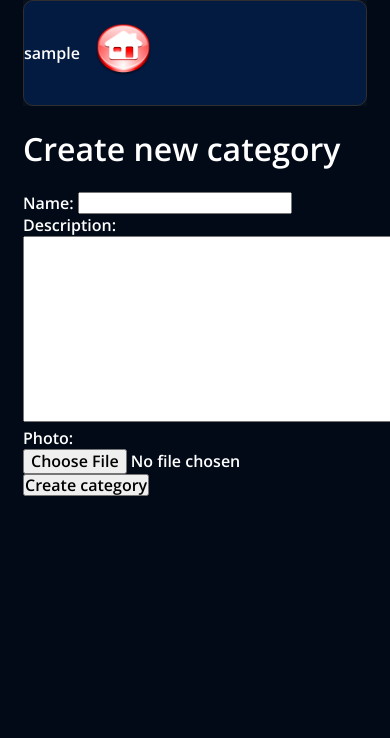
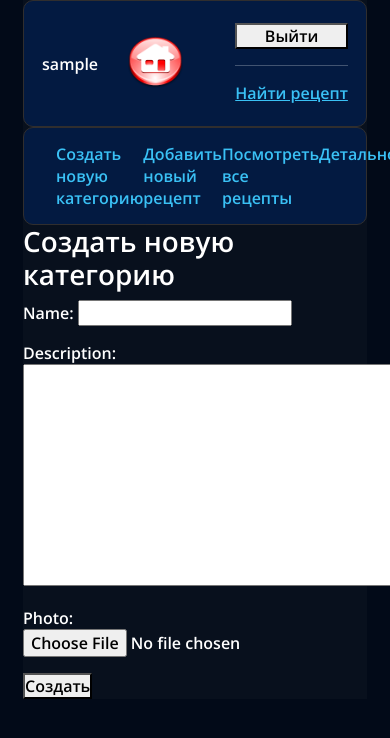
Before and after one commit to Algo102/Prescript, a Django app: page /users/main/create_category/ in a window 390 px wide; the page is wider, and only the part inside the window is pictured. Shown: the top 738 px of that part. Run offline with Django 5.2, Linux system fonts and the light colour scheme; the visitor is signed in with stand-in values (Sample User, id 1); some libraries are stand-ins or nearby versions.

Commit message:
beta 2.1

```diff
--- a/static/css/style.css
+++ b/static/css/style.css
@@ -57,25 +61,62 @@ body {
 }
 
 .header {
-  padding: 17px 0;
+  padding: 15px 0;
   border-radius: 10px;
   border: 1px solid #302e2e;
   background-color: #031a41;
   display: flex;
   flex-wrap: wrap;
-  justify-content: flex-start;
+  justify-content: space-around;
   flex-direction: row;
   align-items: center;
   align-content: stretch;
   gap: 40px;
 }
 
+.header_main {
+  padding: 15px 0;
+  border-radius: 10px;
+  border: 1px solid #302e2e;
+  background-color: #031a41;
+  gap: 20px;
+
+}
+
+.head_main_ull {
+  display: flex;
+  justify-content: space-around;
+  margin-bottom: 0;
+  list-style-type: none;
+
+}
+
+.non_line {
+  text-decoration: none;
+}
+
+
 .header__link {
   color: #FFF;
 }
 
+.left_head {
+  display: flex;
+  flex-wrap: wrap;
+  align-items: center;
+  gap: 30px;
+}
+
 .big:hover {
   color: rgb(154, 214, 240);
+}
+
+.a_color {
+  color: rgb(58 193 245);
+}
+
+a {
+  color: rgb(58 193 245);
 }
 
 a .logo_drink {
@@ -84,6 +125,16 @@ a .logo_drink {
     /*background-color: transparent;*/
 }
 
+.txt_log {
+  font-size: 13px;
+  color: #e83e8c;
+  text-align: right;
+}
+
+.btn_out {
+  display: flex;
+  flex-direction: column;
+}
 
 .main__info {
   padding: 160px 0 197px 0;
--- a/templates/base.html
+++ b/templates/base.html
@@ -5,23 +5,60 @@
     <meta charset="utf-8">
     <meta name="viewport" content="width=device-width, initial-scale=1">
     <title>User authenticate</title>
-{#    <link rel="stylesheet" href="{% static 'css/bootstrap.css' %}">#}
+    <link rel="stylesheet" href="{% static 'css/bootstrap.css' %}">
     <link rel="icon" href="{% static 'images/drinks.png' %}">
-    <link rel="stylesheet" href="{% static 'css/normalize.css' %}">
+{#    <link rel="stylesheet" href="{% static 'css/normalize.css' %}">#}
     <link rel="stylesheet" href="{% static 'css/style.css' %}">
 </head>
 <body class="container">
 
-    <div class="top ">
-        <nav class="header container">
+<div class="top ">
+    <nav class="header container">
+        <div class="left_head">
             {{ user }}
-            <a class="logo_drink" href="{% url 'home' %}"><img class="logo_drink" src="{% static 'images/ico_home.png' %}" alt="logo0"></a>
-        </nav>
+            <a class="logo_drink" href="{% url 'home' %}"><img class="logo_drink"
+                                                               src="{% static 'images/ico_home.png' %}" alt="logo0"></a>
+        </div>
+
+        <div>
+            {% if user.is_authenticated %}
+                <form action="{% url 'logout' %}" method="post">
+                {% csrf_token %}
+                <div class="btn_out">
+                    <button type="submit">Выйти</button>
+                    <hr>
+                    <a href="{% url 'get_receipt' %}">Найти рецепт</a>
+                </div>
+            {% else %}
+                <a class="a_color" href="{% url 'login' %}">Войти</a> |
+                <a class="a_color" href="{% url 'register' %}">Регистрация</a>
+            {% endif %}
+        </div>
+    </nav>
+
+     <div>
+        {% if not user.is_authenticated %}
+            <p class="txt_log">Наслаждайтесь готовыми рецептами и делитесь своими (нужна регистрация)
+
+        {% else %}
+            <div class="header_main">
+                <ul class="head_main_ull">
+                    <li><a class="non_line" href="{% url 'create_category' %}">Создать новую категорию</a></li>
+                    <li><a class="non_line" href="{% url 'add_receipt' %}">Добавить новый рецепт</a></li>
+                    <li><a class="non_line" href="{% url 'all_receipt' %}">Посмотреть все рецепты</a></li>
+                    <li><a class="non_line" href="{% url 'main' %}">Детально</a></li>
+                </ul>
+            </div>
+
+        {% endif %}
     </div>
 
 
     {% block content %}
     {% endblock %}
-    <script src="{% static "js/bootstrap.bundle.js" %}"></script>
+</div>
+
+
+<script src="{% static "js/bootstrap.bundle.js" %}"></script>
 </body>
 </html>
--- a/templates/drink/create_category.html
+++ b/templates/drink/create_category.html
@@ -1,15 +1,16 @@
 {% extends 'base.html' %}
-{% block title %}Create category{% endblock %}
+{% block title %}Сategory{% endblock %}
+
 {% block content %}
-{% if user.is_authenticated %}
-<h1>Create new category</h1>
-<form method="post" enctype="multipart/form-data">
-    {% csrf_token %}
-    {{ form.as_p }}
-    <button type="submit">Create category</button>
-</form>
-{% else %}
-Please login to create category
-<li><a href="{% url 'authorization' %}">Login/Register</a></li>
-{% endif %}
+    {#{% if user.is_authenticated %}#}
+    <h1>Создать новую категорию</h1>
+    <form method="post" enctype="multipart/form-data">
+        {% csrf_token %}
+        {{ form.as_p }}
+        <button type="submit">Создать</button>
+    </form>
+    {#{% else %}#}
+    {#Please login to create category#}
+    {#<li><a href="{% url 'authorization' %}">Login/Register</a></li>#}
+{#    {% endif %}#}
 {% endblock %}
--- a/templates/drink/get_receipt.html
+++ b/templates/drink/get_receipt.html
@@ -1,9 +1,9 @@
 {% extends 'base.html' %}
-{% block title %}Search for recipe{% endblock %}
+{% block title %}Search{% endblock %}
 {% block content %}
-<h1>Search for recipes</h1>
+<h1>Введите название напитка</h1>
     <form method="GET">
         {{ form.as_p }}
-        <button type="submit">Search</button>
+        <button type="submit">Поиск</button>
     </form>
 {% endblock %}
```
Also changed, not shown: other parts of static/css/style.css (+8 -150 lines), drink/views.py (+0 -37 lines), templates/drink/main.html (+4 -8 lines), templates/home.html (+36 -14 lines), users/urls.py (+0 -7 lines), static/images/lemonad.jpg (added), static/images/m1.jpeg (added), static/images/m2.jpeg (added), static/images/m3.jpeg (added), static/images/m4.jpeg (added), static/images/m5.jpeg (added), static/images/mohito.jpg (added), static/images/punsh.jpg (added), 1 other file.
